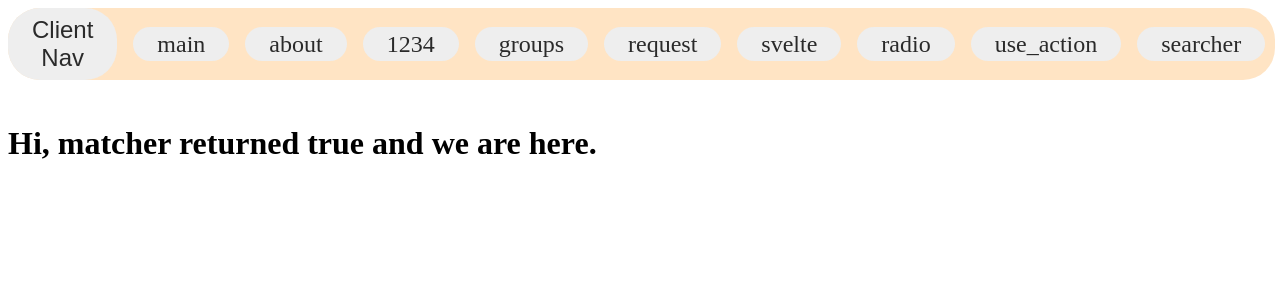
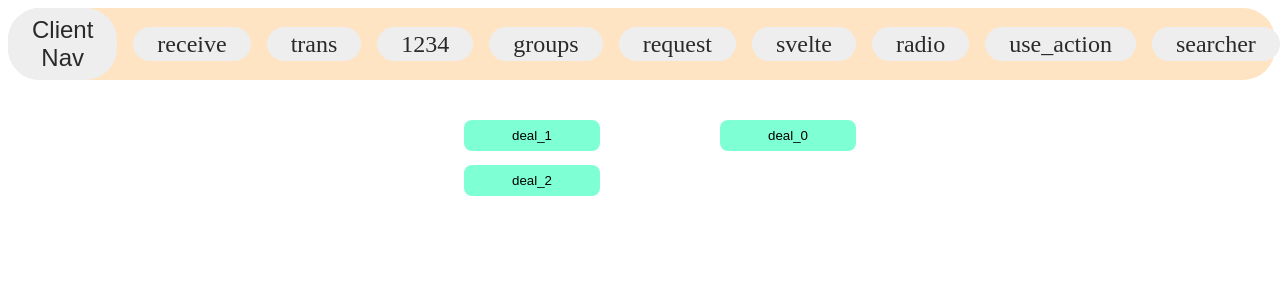
Before and after one commit to Waldemar-00/Svelte-Sveltekit, a SvelteKit app: page /receive in a window 1280 px wide. Shown: the top 300 px of the page. Built offline with nearby package versions, Linux system fonts and the light colour scheme.

Commit message:
in, out:fade|global

```diff
--- a/src/routes/+layout.svelte
+++ b/src/routes/+layout.svelte
@@ -16,8 +16,10 @@
 
 <nav style="--toggle:{toggle}; --pointer:{disabled}">
 	<button class="spred" on:click={toggleDisplay}>Client Nav</button>
-	<a href="/">main</a>
-	<a href="/about/?size=43">about</a>
+	<!-- <a href="/">main</a>
+	<a href="/about/?size=43">about</a> -->
+	<a href="/receive">receive</a>
+	<a href="/transition">trans</a>
 	<a href="/1234">1234</a>
 	<a href="/groups">groups</a>
 	<a href="/request">request</a>
--- /dev/null
+++ b/src/routes/receive/+page.svelte
@@ -0,0 +1,52 @@
+<script>
+	// @ts-nocheck
+	import { fade, crossfade } from 'svelte/transition';
+	let db = [
+		{ done: false, do: 'deal_0', id: 100 },
+		{ done: true, do: 'deal_1', id: 200 },
+		{ done: true, do: 'deal_2', id: 300 }
+	];
+	function toggleDone(id) {
+		db = db.map((deal) => {
+			if (deal.id === id) return { ...deal, done: !deal.done };
+			return deal;
+		});
+	}
+</script>
+
+<main>
+	<ul>
+		{#each db.filter((deal) => deal.done) as deal (deal.id)}
+			<li in:fade|global={{ duration: 1000 }} out:fade={{ duration: 1000 }}>
+				<button on:click={() => toggleDone(deal.id)}>{deal.do}</button>
+			</li>
+		{/each}
+	</ul>
+
+	<ul>
+		{#each db.filter((deal) => !deal.done) as deal (deal.id)}
+			<li in:fade|global={{ duration: 1000 }} out:fade={{ duration: 1000 }}>
+				<button on:click={() => toggleDone(deal.id)}>{deal.do}</button>
+			</li>
+		{/each}
+	</ul>
+</main>
+
+<style>
+	main {
+		display: flex;
+		justify-content: center;
+		gap: 5rem;
+	}
+	ul {
+		list-style: none;
+	}
+	button {
+		padding: 0.5rem 3rem;
+		border-radius: 0.5rem;
+		border: none;
+		background-color: aquamarine;
+		margin-bottom: 0.9rem;
+		cursor: pointer;
+	}
+</style>
--- /dev/null
+++ b/src/routes/transition/+page.svelte
@@ -0,0 +1,24 @@
+<script>
+	// @ts-nocheck
+
+	import { fade, fly } from 'svelte/transition';
+</script>
+
+<main in:fade={{ duration: 2000 }} out:fade={{ duration: 1000 }}>
+	<h1 in:fly={{ x: -100, duration: 500, delay: 2000 }}>Transition</h1>
+	<h2 in:fly={{ y: 400, duration: 1800 }}>Transition</h2>
+	<h3 in:fly={{ y: 400, duration: 1600 }}>Transition</h3>
+	<h4 in:fly={{ y: 400, duration: 1400 }}>Transition</h4>
+	<h5 in:fly={{ y: 400, duration: 1200 }}>Transition</h5>
+	<h6 in:fly={{ y: 400, duration: 1000 }}>Transition</h6>
+</main>
+
+<style>
+	main {
+		background-color: aquamarine;
+		width: 100vw;
+		height: 100vh;
+		border-radius: 2rem;
+		padding: 2rem 4rem;
+	}
+</style>
--- a/src/routes/use_action/+page.svelte
+++ b/src/routes/use_action/+page.svelte
@@ -5,13 +5,13 @@
 	let color = 'aquamarine';
 	function foo(node, { color }) {
 		node.style.backgroundColor = color;
-		node.addEventListener('click', () => console.log(number));
+		node.addEventListener('click', () => console.log(number)); //! after onMount
 		return {
 			update({ color }) {
-				node.style.backgroundColor = color;
+				node.style.backgroundColor = color; //! when will be changed a parameter
 			},
 			destroy() {
-				node.removeEventListener('click', () => console.log(number));
+				node.removeEventListener('click', () => console.log(number)); //! after onDestroy
 			}
 		};
 	}
```
